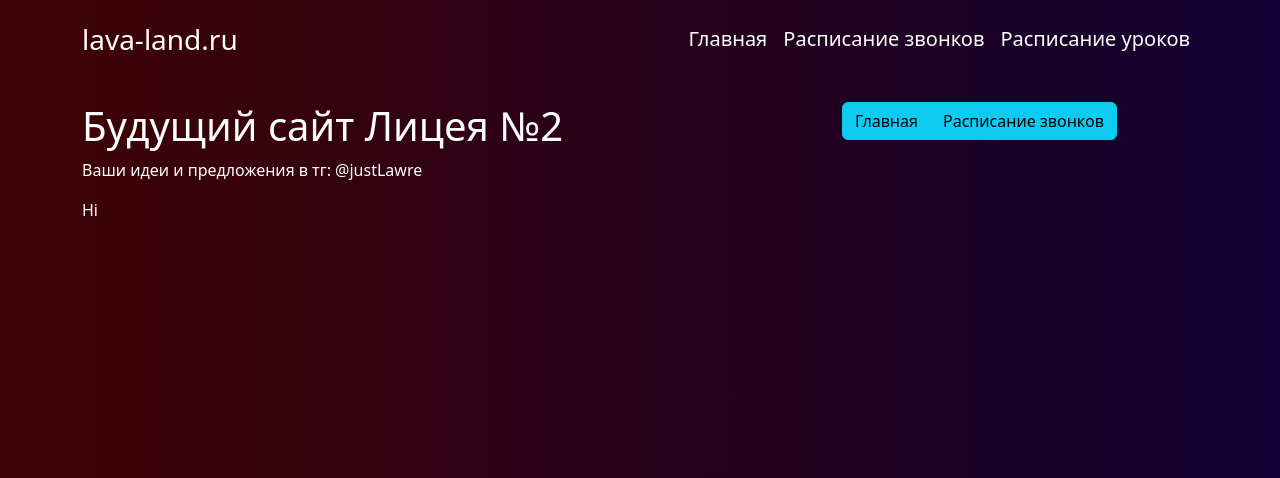
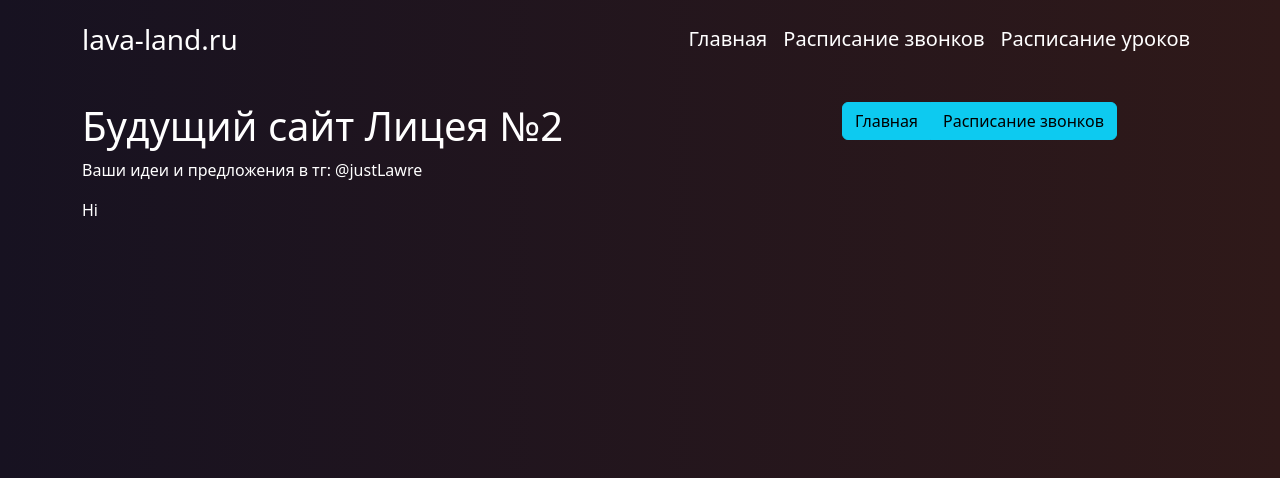
Before and after one commit to prostoLavr/LyceumSIte, a Flask app: page / in a window 1280 px wide. Shown: the top 478 px of the page. Run offline with Flask 2, Linux system fonts and the light colour scheme; some libraries are stand-ins or nearby versions.

Commit message:
Edit background

```diff
--- a/app/static/css/first.css
+++ b/app/static/css/first.css
@@ -1,6 +1,6 @@
 body {
-  background: -webkit-linear-gradient(right, #110032, #400303);
-  background: linear-gradient(270deg, #110032, #400303);
+  background: -webkit-linear-gradient(right, #2f1919, #171221);
+  background: linear-gradient(270deg, #2f1919, #171221);
   margin-bottom: 10rem;
  }
 .my-card {
```
